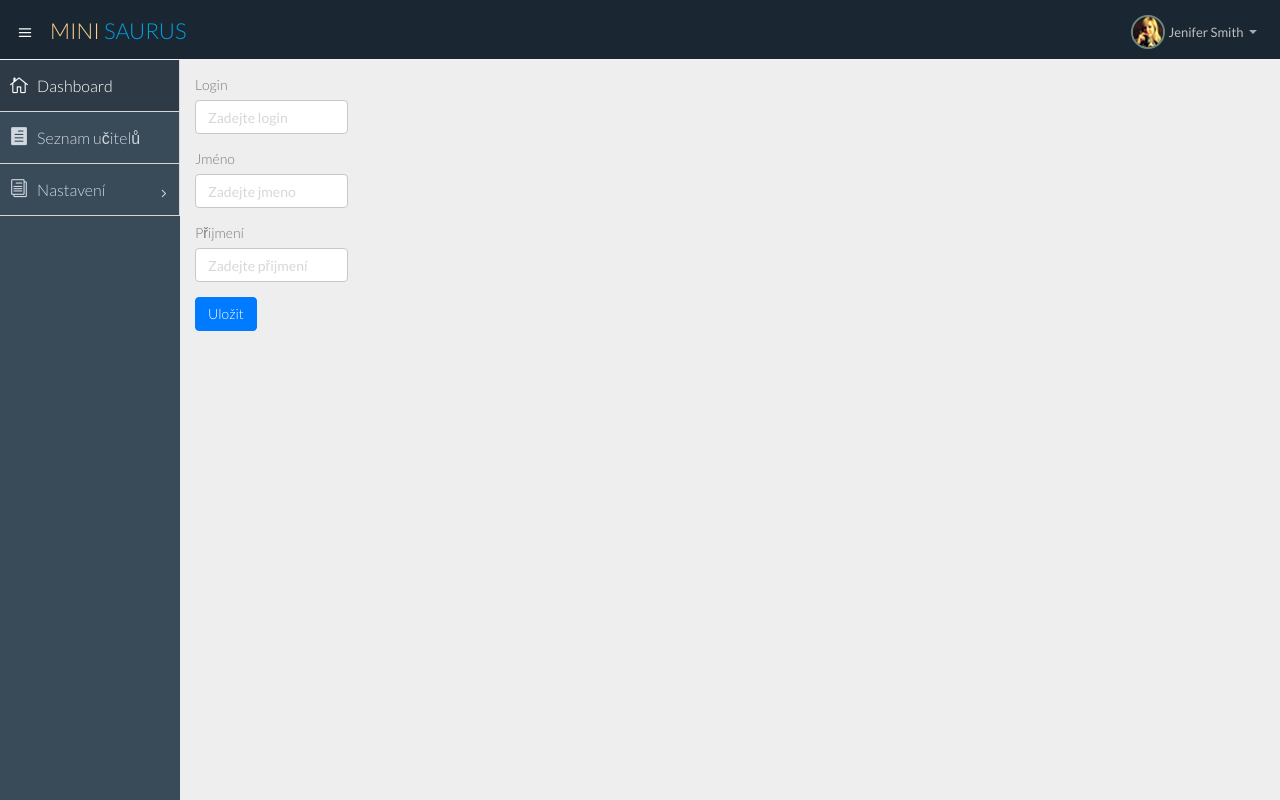
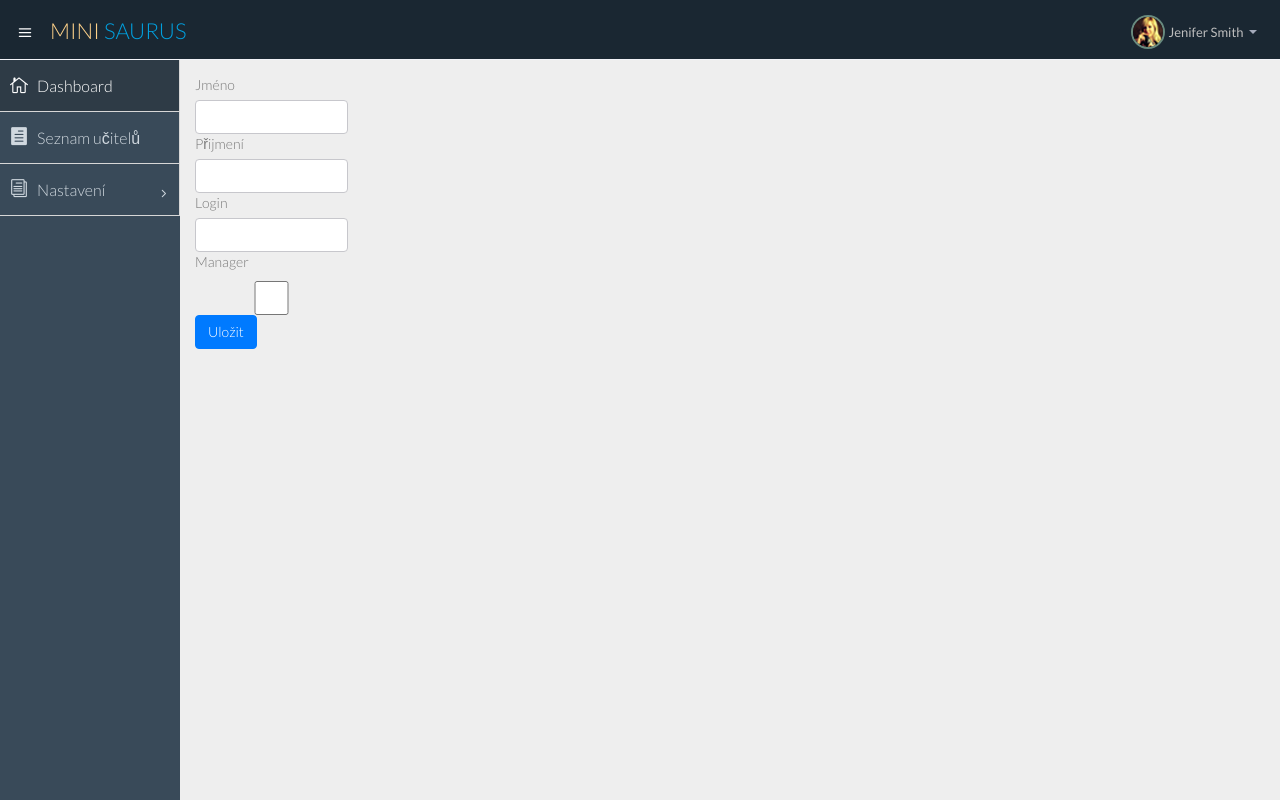
Before and after one commit to ZeZe02/staz, a Flask app: page /pridat-ucitel/ in a window 1280 px wide. Run offline with Flask 2, Linux system fonts and the light colour scheme.

Commit message:
forms init

```diff
--- a/app.py
+++ b/app.py
@@ -4,6 +4,7 @@ from pony.flask import Pony
 from pony.orm import commit, db_session, select
 
 import models
+from forms import TeacherForm
 from managers import TeacherManager
 
 app = Flask(__name__)
@@ -18,14 +19,17 @@ def homepage():
 
 @app.route('/pridat-ucitel/', methods=['GET', 'POST'])
 def teacher():
+    form = TeacherForm()
     if request.method == 'POST':
-        fname = request.form.get('fname', '')
-        lname = request.form.get('lname', '')
-        login = request.form.get('login', '')
-        t = TeacherManager.create_teacher(fname, lname, login)
-        flash('Vytvořeno !!')
+        if form.validate():
+            t = TeacherManager.create_teacher(form.data.get('first_name'),
+                                              form.data.get('last_name'),
+                                              form.data.get('login'))
+            flash('Vytvořeno !!')
+        else:
+            flash('Nevytvořeno')
         return redirect(url_for('teacher'))
-    return render_template('pages/pridat-ucitele/teacher.html')
+    return render_template('pages/pridat-ucitele/teacher.html', form=form)
 
 
 @app.route('/ucitele/')
--- a/forms.py
+++ b/forms.py
@@ -0,0 +1,10 @@
+from flask_wtf import FlaskForm
+from wtforms import StringField, BooleanField
+from wtforms.validators import *
+
+
+class TeacherForm(FlaskForm):
+    first_name = StringField(label='Jméno', validators=[DataRequired(), ])
+    last_name = StringField(label='Přijmení', validators=[DataRequired(), ])
+    login = StringField(label='Login', validators=[DataRequired(), ])
+    manager = BooleanField(label='Manager')
--- a/requirments.txt
+++ b/requirments.txt
@@ -1,3 +1,3 @@
 flask==2.0.*
 pony==0.7.*
-wtforms==2.3.*
+Flask-WTF==0.14.*
--- a/templates/base/base.html
+++ b/templates/base/base.html
@@ -34,6 +34,8 @@
     <script src="../../static/js/jquery-ui-1.10.4.min.js"></script>
     <script src="../../static/js/jquery-1.8.3.min.js"></script>
     <script type="text/javascript" src="../../static/js/jquery-ui-1.9.2.custom.min.js"></script>
+    <script src="../../static/js/bootstrap.min.js"></script>
+    <script src="https://cdn.jsdelivr.net/npm/bootstrap@5.0.1/dist/js/bootstrap.bundle.min.js" integrity="sha384-gtEjrD/SeCtmISkJkNUaaKMoLD0//ElJ19smozuHV6z3Iehds+3Ulb9Bn9Plx0x4" crossorigin="anonymous"></script>
 </head>
 
 <body>
--- /dev/null
+++ b/templates/forms/add_teacher_form_WTF.html
@@ -0,0 +1,9 @@
+<form method="POST" action="/pridat-ucitel/">
+    {{ form.csrf_token }}
+
+    {{ form.first_name.label }} {{ form.first_name(size=20, class='form-control') }}
+    {{ form.last_name.label }} {{ form.last_name(size=20, class='form-control') }}
+    {{ form.login.label }} {{ form.login(size=20, class='form-control') }}
+    {{ form.manager.label }} {{ form.manager(class='form-control') }}
+    <input type="submit" class="btn btn-primary" value="Uložit">
+</form>
--- a/templates/pages/pridat-ucitele/teacher.html
+++ b/templates/pages/pridat-ucitele/teacher.html
@@ -2,8 +2,8 @@
 {% block title %} Nový učitel {% endblock %}
 {% block content %}
 <div class="row">
-    <div class="col-sm-2">
-        {% include 'forms/add_teacher_form.html' %}
+    <div class="col-lg-2">
+        {% include 'forms/add_teacher_form_WTF.html' %}
     </div>
 </div>
 {% endblock %}
```
Also changed, not shown: templates/forms/add_teacher_form_validation.html (added, +22 -0 lines).
